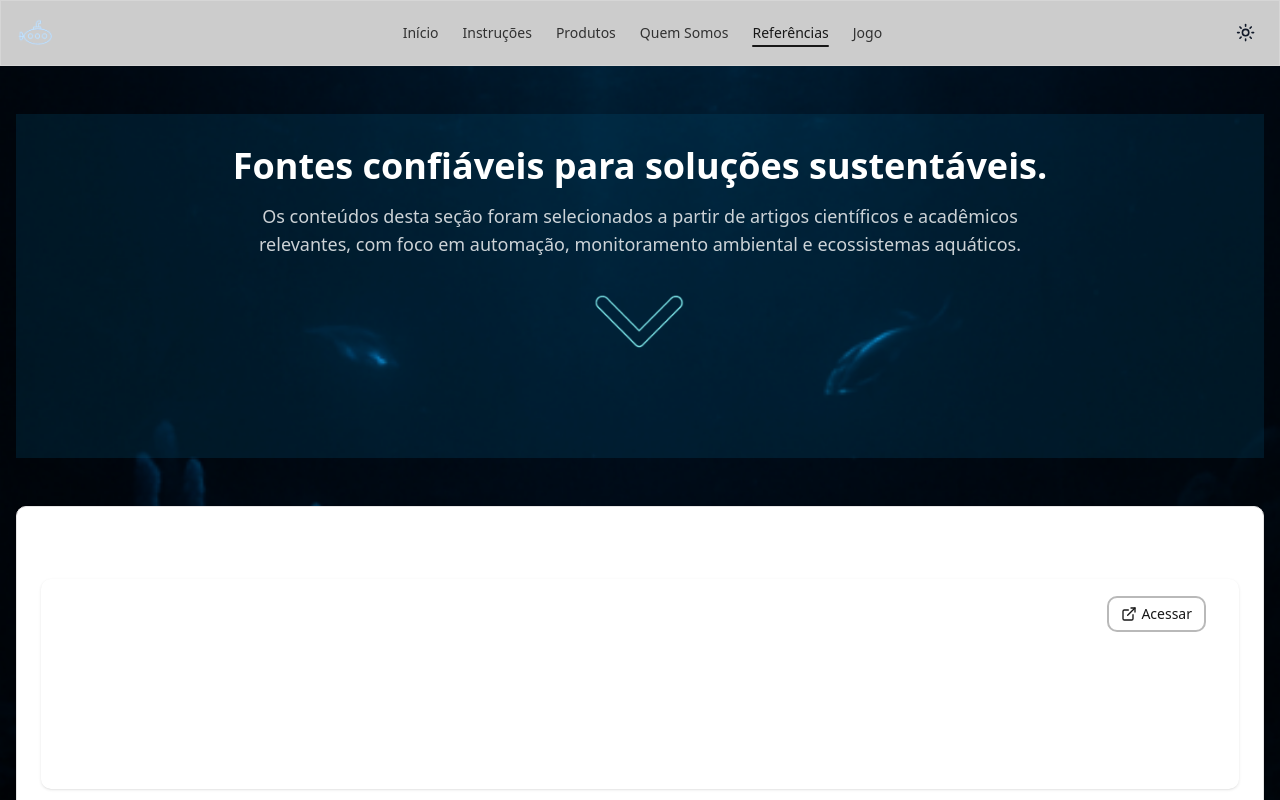
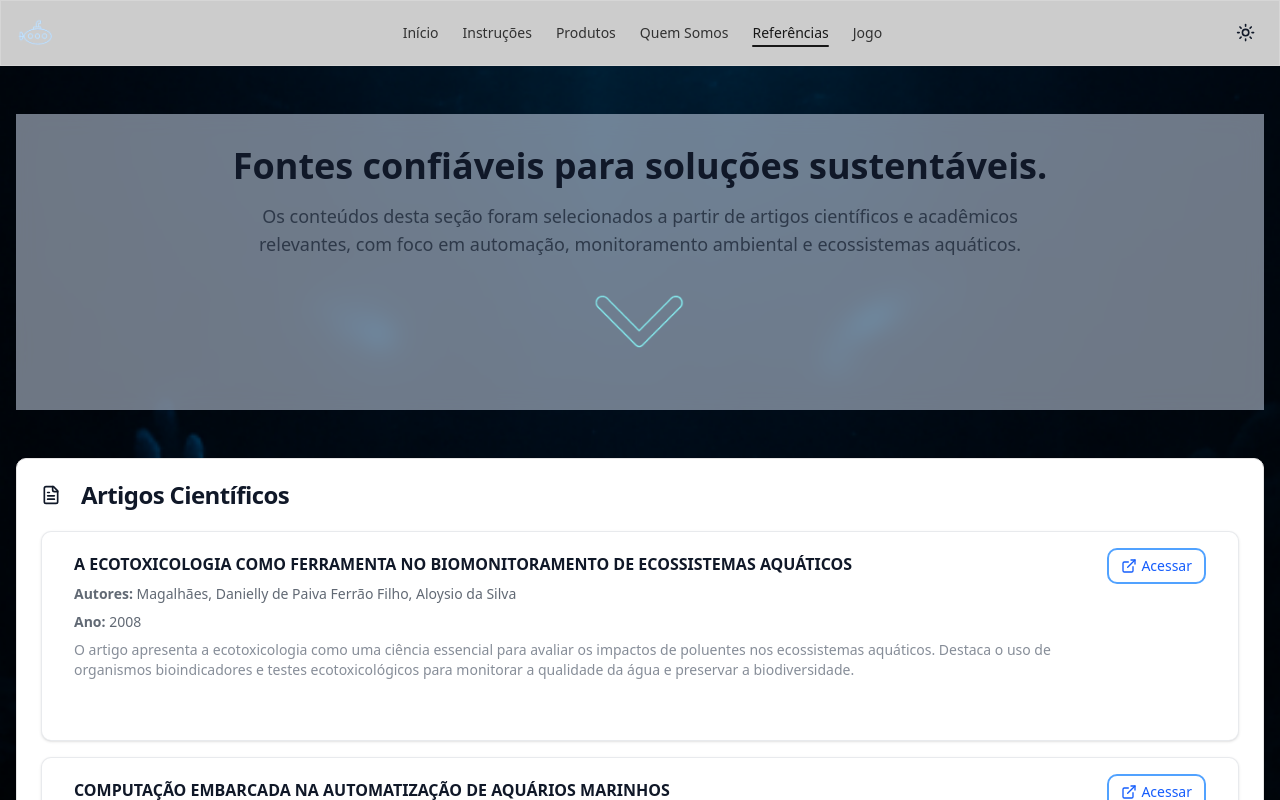
Before and after one commit to mavi1202/Kosatka, a React (Vite) app: page /referencias in a window 1280 px wide. Shown: the top 800 px of the page. Built offline with nearby package versions, Linux system fonts and the light colour scheme.

Commit message:
atualizaçãoo

```diff
--- a/src/components/Card.jsx
+++ b/src/components/Card.jsx
@@ -1,6 +1,5 @@
 import * as React from "react"
-import { cn } from "../lib/utils" // ou use classnames diretamente: import classNames from "classnames"
-
+import { cn } from "../lib/utils"
 const Card = React.forwardRef(({ className, ...props }, ref) => (
   <div ref={ref} className={cn("rounded-lg border bg-card text-card-foreground shadow-sm", className)} {...props} />
 ))
--- a/src/context/ThemeContext.jsx
+++ b/src/context/ThemeContext.jsx
@@ -1,42 +1,34 @@
-import { useState, useEffect } from "react";
-import { Moon, Sun } from "lucide-react";
+import { createContext, useContext, useState, useEffect } from "react";
 
-export default function ThemeProvider({ children }) {
+const ThemeContext = createContext();
 
+export const useTheme = () => useContext(ThemeContext);
+
+export function ThemeProvider({ children }) {
   const [theme, setTheme] = useState("light");
+
 
   useEffect(() => {
     const savedTheme = localStorage.getItem("theme") || "light";
     setTheme(savedTheme);
-    if (savedTheme === "dark") {
+  }, []);
+
+  useEffect(() => {
+    if (theme === "dark") {
       document.documentElement.classList.add("dark");
     } else {
       document.documentElement.classList.remove("dark");
     }
-  }, []);
+    localStorage.setItem("theme", theme);
+  }, [theme]);
 
   const toggleTheme = () => {
-    const newTheme = theme === "light" ? "dark" : "light";
-    setTheme(newTheme);
-    localStorage.setItem("theme", newTheme);
-    if (newTheme === "dark") {
-      document.documentElement.classList.add("dark");
-    } else {
-      document.documentElement.classList.remove("dark");
-    }
+    setTheme((prev) => (prev === "light" ? "dark" : "light"));
   };
 
   return (
-    <button
-      onClick={toggleTheme}
-      className="p-2 rounded-lg bg-white/10 backdrop-blur-sm border border-white/20 hover:bg-white/20 transition-all duration-300"
-      aria-label="Alternar tema"
-    >
-      {theme === "light" ? (
-        <Moon className="h-5 w-5 text-ocean-600" />
-      ) : (
-        <Sun className="h-5 w-5 text-yellow-400" />
-      )}
-    </button>
+    <ThemeContext.Provider value={{ theme, toggleTheme }}>
+      {children}
+    </ThemeContext.Provider>
   );
 }
--- a/src/pages/Jogo.jsx
+++ b/src/pages/Jogo.jsx
@@ -97,7 +97,7 @@ export default function Jogo() {
             </div>
 
 
-           <a href="https://editor.gdevelop.io/"
+           <a href="https://gd.games/mavi9583/melodic-trip"
            target="_blank"
            rel="noopener noreferrer"
           className="w-full aqua-button text-lg py-6 flex items-center justify-center rounded-lg text-white bg-blue-500 hover:bg-blue-600"
--- a/src/pages/Referencias.jsx
+++ b/src/pages/Referencias.jsx
@@ -1,66 +1,71 @@
-import React from "react"
-import { Card, CardContent, CardHeader, CardTitle } from "../components/Card"
-import  Button from "../components/Button"
-import { ExternalLink, BookOpen, FileText, Globe, Users } from "lucide-react"
+import React from "react";
+import { Card, CardContent, CardHeader, CardTitle } from "../components/Card";
+import Button from "../components/Button";
+import { ExternalLink, FileText } from "lucide-react";
 import seta from "../images/seta pra baixo.png";
-import imgref from "../images/background_referencias_escuro.png";
+import imgRefEscuro from "../images/background_referencias_escuro.png";
+import imgRefClaro from "../images/background_referencias_claro.png";
+import { useTheme } from "../context/ThemeContext";
 
 export default function Referencias() {
+  const { theme } = useTheme();
+
   const referencias = [
     {
       categoria: "Artigos Científicos",
       icon: <FileText className="w-5 h-5" />,
       items: [
         {
-          titulo: " A ECOTOXICOLOGIA COMO FERRAMENTA NO BIOMONITORAMENTO DE ECOSSISTEMAS AQUÁTICOS",
+          titulo: "A ECOTOXICOLOGIA COMO FERRAMENTA NO BIOMONITORAMENTO DE ECOSSISTEMAS AQUÁTICOS",
           autores: "Magalhães, Danielly de Paiva Ferrão Filho, Aloysio da Silva",
-
           ano: "2008",
           link: "https://arca.fiocruz.br/items/3ccf6893-a383-4c5e-a9dc-134bc4f168ad",
-          resumo: "O artigo apresenta a ecotoxicologia como uma ciência essencial para avaliar os impactos de poluentes nos ecossistemas aquáticos. Destaca o uso de organismos bioindicadores e testes ecotoxicológicos para monitorar a qualidade da água e preservar a biodiversidade.",
+          resumo:
+            "O artigo apresenta a ecotoxicologia como uma ciência essencial para avaliar os impactos de poluentes nos ecossistemas aquáticos. Destaca o uso de organismos bioindicadores e testes ecotoxicológicos para monitorar a qualidade da água e preservar a biodiversidade.",
         },
         {
           titulo: "COMPUTAÇÃO EMBARCADA NA AUTOMATIZAÇÃO DE AQUÁRIOS MARINHOS",
           autores: "Giovani Begnini Pinzetta, José Antônio Oliveira de Figueiredo",
           ano: "2022",
           link: "https://painel.passofundo.ifsul.edu.br/uploads/arq/202302071428571963938365.pdf",
-          resumo: "Este trabalho explora como a computação embarcada pode ser aplicada na automação de aquários marinhos, garantindo o controle preciso de variáveis como temperatura, iluminação e pH. A proposta visa facilitar a manutenção e melhorar o ambiente para os organismos marinhos.",
+          resumo:
+            "Este trabalho explora como a computação embarcada pode ser aplicada na automação de aquários marinhos, garantindo o controle preciso de variáveis como temperatura, iluminação e pH. A proposta visa facilitar a manutenção e melhorar o ambiente para os organismos marinhos.",
         },
         {
-          titulo: "AUTOMAÇÃO E CONTROLE DE TANQUE PARA PISCICULTURA ",
+          titulo: "AUTOMAÇÃO E CONTROLE DE TANQUE PARA PISCICULTURA",
           autores: "João C. P. Beck, Isaac N. L. da Silva",
           ano: "2006",
           link: "https://admin.abenge.org.br/cobenge/legado/arquivos/13/artigos/6_287_390.pdf",
-          resumo: "O artigo propõe um sistema automatizado para controlar a alimentação e as condições ambientais de tanques de piscicultura. O objetivo é aumentar a eficiência da produção e garantir o bem-estar dos peixes, utilizando sensores e controladores eletrônicos.",
+          resumo:
+            "O artigo propõe um sistema automatizado para controlar a alimentação e as condições ambientais de tanques de piscicultura. O objetivo é aumentar a eficiência da produção e garantir o bem-estar dos peixes, utilizando sensores e controladores eletrônicos.",
         },
         {
           titulo: "AUTOMAÇÃO E MONITORAMENTO EM AQUÁRIOS UTILIZANDO ARDUÍNO",
-          autores: "Pedro Henrique Arantes de Souza1Marlon Hugo Rodrigues da Silva Ricardo Bernardes de Mello Fabricio Pelloso Piurscosky Wariston Fernando Pereira ",
+          autores:
+            "Pedro Henrique Arantes de Souza, Marlon Hugo Rodrigues da Silva, Ricardo Bernardes de Mello, Fabricio Pelloso Piurscosky, Wariston Fernando Pereira",
           ano: "2006",
           link: "https://periodicos.unis.edu.br/interacao/article/view/144",
-          resumo: "Foca na criação de um sistema automatizado baseado em Arduino para monitorar temperatura, luminosidade e nível da água em aquários. A solução oferece baixo custo e facilidade de uso para quem deseja automatizar o cuidado com peixes e plantas aquáticas.",
+          resumo:
+            "Foca na criação de um sistema automatizado baseado em Arduino para monitorar temperatura, luminosidade e nível da água em aquários. A solução oferece baixo custo e facilidade de uso para quem deseja automatizar o cuidado com peixes e plantas aquáticas.",
         },
         {
           titulo: "SISTEMA DE MONITORAMENTO E CONTROLE DE TEMPERATURA DA ÁGUA DE UM AQUÁRIO",
-          autores: "	Oliveira Junior, Aguinaldo José Rodrigues deOliveira, Eduardo Henrique Hurla deMarques, Lucas Damazio ",
+          autores:
+            "Oliveira Junior, Aguinaldo José Rodrigues de Oliveira, Eduardo Henrique Hurla de Marques, Lucas Damazio",
           ano: "2019",
           link: "https://repositorio.utfpr.edu.br/jspui/handle/1/16956",
-          resumo: "O estudo desenvolve um sistema para medir e controlar a temperatura da água em aquários usando sensores e microcontroladores. A proposta visa manter condições ideais para os organismos, evitando variações que possam comprometer sua saúde.",
-        }
-
+          resumo:
+            "O estudo desenvolve um sistema para medir e controlar a temperatura da água em aquários usando sensores e microcontroladores. A proposta visa manter condições ideais para os organismos, evitando variações que possam comprometer sua saúde.",
+        },
       ],
     },
-
-  ]
-
-
-
+  ];
 
   return (
      <div
          className="page-background"
          style={{
-        backgroundImage: `url(${imgref})`,
+           backgroundImage: `url(${imgRefEscuro})`,
            backgroundSize: "cover",
            backgroundPosition: "center ",
            backgroundRepeat: "no-repeat",
@@ -68,52 +73,109 @@ export default function Referencias() {
        >
       <div className="min-h-screen py-12">
         <div className="container mx-auto px-4">
-       <div className="text-center mb-12 bg-[#035F8E]/20 backdrop--md p-8 ">
-        <div className="text-center mb-12">
-          <h1 className="text-4xl font-bold text-white mb-4">Fontes confiáveis para soluções sustentáveis.</h1>
-          <p className="text-white/80 text-lg max-w-3xl mx-auto">
-Os conteúdos desta seção foram selecionados a partir de artigos científicos e acadêmicos relevantes, com foco em automação, monitoramento ambiental e ecossistemas aquáticos. </p>
+          <div
+            className={`text-center mb-12 p-8 ${
+              theme === "dark" ? "bg-[#035F8E]/20" : "bg-blue-100/50 backdrop-blur-md"
+            }`}
+          >
+            <h1
+              className={`text-4xl font-bold mb-4 ${
+                theme === "dark" ? "text-white" : "text-gray-900"
+              }`}
+            >
+              Fontes confiáveis para soluções sustentáveis.
+            </h1>
+            <p
+              className={`text-lg max-w-3xl mx-auto ${
+                theme === "dark" ? "text-white/80" : "text-gray-800/80"
+              }`}
+            >
+              Os conteúdos desta seção foram selecionados a partir de artigos científicos e acadêmicos
+              relevantes, com foco em automação, monitoramento ambiental e ecossistemas aquáticos.
+            </p>
             <img
               src={seta}
               alt="Seta indicando"
               className="mx-auto mt-10 h-20 w-auto animate-bounce"
             />
           </div>
-        </div>
-
-
-
 
           <div className="space-y-8">
             {referencias.map((cat, i) => (
-            <Card key={i} className="bg-[#035F8E]/ backdrop-blur-md">
+              <Card
+                key={i}
+                className={`backdrop-blur-md ${
+                  theme === "dark" ? "bg-[#035F8E]/50 text-white" : "bg-blue-50/50 text-gray-900"
+                }`}
+              >
                 <CardHeader>
-                <CardTitle className="text-white text-x1 flex items-center gap-5">
-                  {cat.icon}
-                  {cat.categoria}
+                  <CardTitle className="flex items-center gap-5">
+                    {cat.icon} {cat.categoria}
                   </CardTitle>
                 </CardHeader>
+
                 <CardContent>
                   <div className="space-y-4">
                     {cat.items.map((item, j) => (
-                    <Card key={j} className="glass-card border-white/10 hover:border-white/30 transition-all duration-300">
+                      <Card
+                        key={j}
+                        className={`border transition-all duration-300 ${
+                          theme === "dark"
+                            ? "glass-card border-white/10 hover:border-white/30"
+                            : "glass-card border-gray-300/50 hover:border-gray-400/50"
+                        }`}
+                      >
                         <CardContent className="p-8 mb-7">
                           <div className="flex flex-col md:flex-row md:items-start gap-4">
-                          <div className="flex-1 ">
-                            <h3 className="text-white font-semibold mt-5 mb-2">{item.titulo}</h3>
-                            {item.autores && <p className="text-white/70 text-sm mb-2"><strong>Autores:</strong> {item.autores}</p>}
-                            {item.ano && <p className="text-white/70 text-sm mb-2"><strong>Ano:</strong> {item.ano}</p>}
-                            <p className="text-white/60 text-sm">{item.resumo}</p>
+                            <div className="flex-1">
+                              <h3
+                                className={`font-semibold mt-5 mb-2 ${
+                                  theme === "dark" ? "text-white" : "text-gray-900"
+                                }`}
+                              >
+                                {item.titulo}
+                              </h3>
+
+                              {item.autores && (
+                                <p
+                                  className={`text-sm mb-2 ${
+                                    theme === "dark" ? "text-white/70" : "text-gray-800/70"
+                                  }`}
+                                >
+                                  <strong>Autores:</strong> {item.autores}
+                                </p>
+                              )}
+
+                              {item.ano && (
+                                <p
+                                  className={`text-sm mb-2 ${
+                                    theme === "dark" ? "text-white/70" : "text-gray-800/70"
+                                  }`}
+                                >
+                                  <strong>Ano:</strong> {item.ano}
+                                </p>
+                              )}
+
+                              <p
+                                className={`text-sm ${
+                                  theme === "dark" ? "text-white/60" : "text-gray-700/60"
+                                }`}
+                              >
+                                {item.resumo}
+                              </p>
                             </div>
+
                             <Button
-
                               variant="outline"
                               size="sm"
-                            className=" glass-card border-primary/30 text-primary hover:bg-primary/10 flex-shrink-0 bg-transparent mt-4 "
+                              className={`flex-shrink-0 mt-4 ${
+                                theme === "dark"
+                                  ? "glass-card border-primary/30 text-primary hover:bg-primary/10 bg-transparent"
+                                  : "glass-card border-blue-400 text-blue-600 hover:bg-blue-100 bg-white"
+                              }`}
                               onClick={() => window.open(item.link, "_blank")}
                             >
-                            <ExternalLink className="w-4 h-4 mr-1 " />
-                            Acessar
+                              <ExternalLink className="w-4 h-4 mr-1" /> Acessar
                             </Button>
                           </div>
                         </CardContent>
@@ -127,5 +189,5 @@ Os conteúdos desta seção foram selecionados a partir de artigos científicos
         </div>
       </div>
     </div>
-  )
+  );
 }
--- a/src/routes/AppRoutes.jsx
+++ b/src/routes/AppRoutes.jsx
@@ -1,6 +1,4 @@
-// src/AppRoutes.jsx
 import { Routes, Route } from "react-router-dom";
-
 import Layout from "../components/Layout";
 import Home from "../pages/Home";
 import Jogo from "../pages/Jogo";
@@ -12,7 +10,6 @@ import Produtos from "../pages/Produtos";
 
 export default function AppRoutes() {
   return (
-
     <Layout>
       <Routes>
         <Route path="/" element={<Home />} />
@@ -24,6 +21,5 @@ export default function AppRoutes() {
         <Route path="*" element={<ErrorPage />} />
       </Routes>
     </Layout>
-
   );
 }
```
Also changed, not shown: src/index.css (+25 -0 lines), src/main.jsx (+7 -4 lines), src/pages/Home.jsx (+4 -4 lines), tailwind.config.js (+10 -17 lines). Lines whose indentation alone changed are shown as unchanged.
